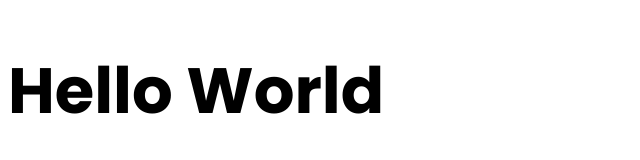
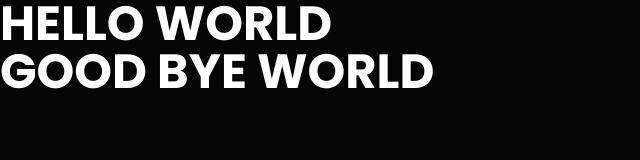
Before and after one commit to LoaiEl/Password_Manager_Web, a plain HTML site: page index.html in a window 1280 px wide. Shown: the whole page, without its empty margins (0-640 px from the left). Drawn offline with Linux system fonts and the light colour scheme.

Commit message:
Initiated adding css elements

```diff
--- a/index.html
+++ b/index.html
@@ -10,6 +10,7 @@
     <link href="https://fonts.googleapis.com/css2?family=Poppins:wght@500;700;800&display=swap" rel="stylesheet">
 </head>
 <body>
-    <h1>Hello World</h1>
+    <h1 class="title"> HELLO WORLD</h1>
+    <h1 class="title"> GOOD BYE WORLD</h1>
 </body>
 </html>
--- a/styles.css
+++ b/styles.css
@@ -1,7 +1,38 @@
 *{
     font-family: 'Poppins', sans-serif;
+
+    /* WEB COLOR SCHEMA*/
+    --BGblack: #050505;
+    --ShadeBlack: #141414;
+    --HoverBlack: #2F2F2F;
+
+    --White: #FFFFFF;
+
+    --RareRed: #F33A3A;
+
+    /* FONT SIZING*/
+    --Title: 3em;
+    --SubTitle: 1.5em;
+
+    --Paragraph: 1em;
+
+
 }
 h1{
     font-size: 4em ;
     color: black;
 }
+body{
+    background-color: var(--BGblack);
+    color: var(--BGblack);
+    margin: 0em;
+}
+.title{
+    font-size: var(--Title);
+    color: var(--White);
+    font-style: normal;
+    font-weight: 700;
+    line-height: 1em;
+    margin: 0px;
+    padding: 0px;
+}
```
